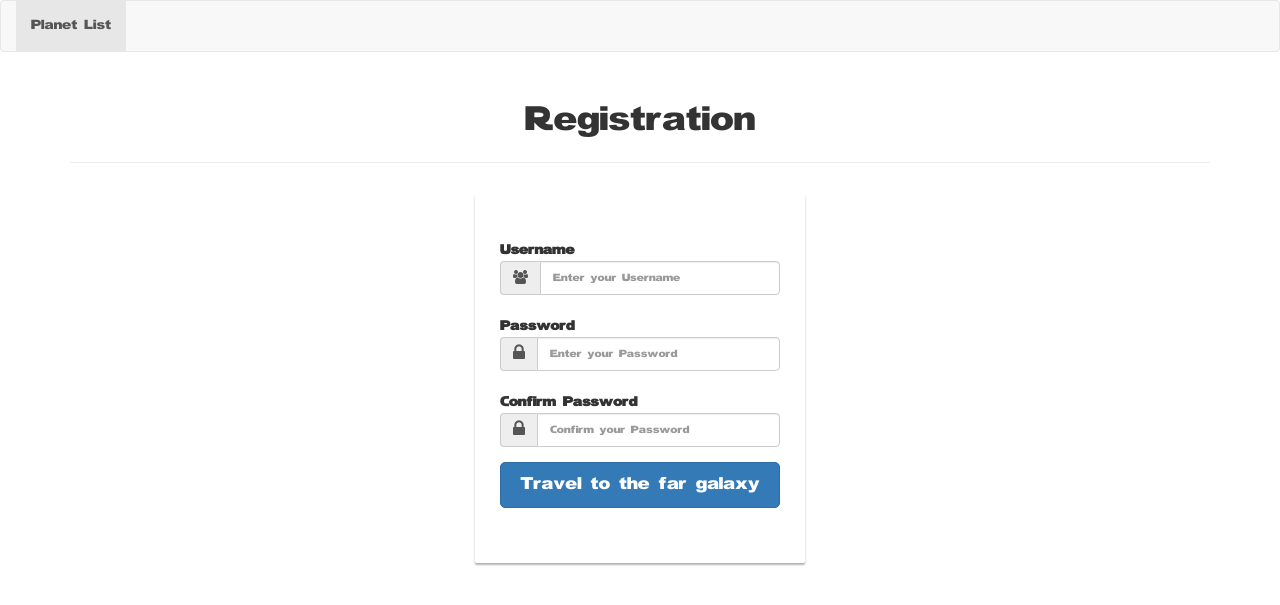
After one commit to krisztianAlt/the_world_of_Star_Wars_Heroku_version, a Flask app: page /registration in a window 1280 px wide. The commit adds this page. Shown: the top 605 px of the page. Run offline with Flask 2, Linux system fonts and the light colour scheme; some libraries are stand-ins or nearby versions.

Commit message:
Implement registration without salted password

```diff
--- a/main.py
+++ b/main.py
@@ -1,5 +1,6 @@
 from flask import Flask, render_template, request, redirect, url_for
-import requests
+# import requests
+import data_manager
 
 app = Flask(__name__)
 
@@ -9,5 +10,37 @@ def main_page():
     return render_template('index.html')
 
 
+@app.route('/registration', methods=['GET', 'POST'])
+def user_registration():
+    return render_template('registration.html')
+
+
+@app.route('/registration/add', methods=['POST'])
+def add_user_to_database():
+    # data validation:
+    username = request.form['username']
+    password = request.form['password']
+    confirm = request.form['confirm']
+    existing_usernames = data_manager.existing_users()
+    if len(username) == 0:
+        registration_error_message = 'Empty username field.'
+        return render_template('registration.html', registration_error_message=registration_error_message)
+    if username in existing_usernames:
+        registration_error_message = 'This username is already exists. Write another one.'
+        return render_template('registration.html', registration_error_message=registration_error_message)
+    if len(password) == 0:
+        registration_error_message = 'Empty password field.'
+        return render_template('registration.html', registration_error_message=registration_error_message)
+    if len(confirm) == 0:
+        registration_error_message = 'Empty confirm field.'
+        return render_template('registration.html', registration_error_message=registration_error_message)
+    if password != confirm:
+        registration_error_message = 'Password does not match the confirm password.'
+        return render_template('registration.html', registration_error_message=registration_error_message)
+    data_manager.add_new_user(username, password)
+    return render_template('index.html', registration_succeeded='registration_succeeded')
+
+
+
 if __name__ == '__main__':
     app.run(debug=True)
--- a/static/style.css
+++ b/static/style.css
@@ -1,14 +1,24 @@
-body {
+/*body {
     color: yellow;
     background-image: url('stars-in-night-sky.jpg');
+}*/
+
+/*.table-hover tbody tr:hover td, .table-hover tbody tr:hover th {
+    background-color: #428bca;
 }
+
+.modal-content {
+    background-color: black;
+    border-style: solid;
+    border-color: white;
+}*/
 
 @font-face {
     font-family: 'STARWARS';
     src: url('STARWARS.ttf') format('truetype');
 }
 
-h1, p, table {
+h1, p, table, .container-fluid {
     font-family: 'STARWARS', sans-serif;
 }
 
@@ -20,12 +30,42 @@ h1, p, table {
     border-radius: 5px;
 }
 
-.table-hover tbody tr:hover td, .table-hover tbody tr:hover th {
-    background-color: #428bca;
+.form-group{
+	margin-bottom: 15px;
 }
 
-.modal-content {
-    background-color: black;
-    border-style: solid;
-    border-color: white;
+label{
+	margin-bottom: 15px;
 }
+
+input,
+input::-webkit-input-placeholder {
+    font-size: 11px;
+    padding-top: 3px;
+}
+
+.main-login{
+    font-family: 'STARWARS', sans-serif;
+ 	background-color: #fff;
+    /* shadows and rounded borders */
+    -moz-border-radius: 2px;
+    -webkit-border-radius: 2px;
+    border-radius: 2px;
+    -moz-box-shadow: 0px 2px 2px rgba(0, 0, 0, 0.3);
+    -webkit-box-shadow: 0px 2px 2px rgba(0, 0, 0, 0.3);
+    box-shadow: 0px 2px 2px rgba(0, 0, 0, 0.3);
+
+}
+
+.main-center{
+ 	margin-top: 30px;
+ 	margin: 0 auto;
+ 	max-width: 330px;
+    padding: 40px 40px;
+
+}
+
+#registration-warning {
+    text-align: center;
+    color: red;
+}
--- /dev/null
+++ b/templates/registration.html
@@ -0,0 +1,87 @@
+<!DOCTYPE html>
+<html lang="en">
+<head>
+    <meta charset="UTF-8">
+    <meta name="viewport" content="width=device-width, initial-scale=1.0">
+    <meta http-equiv="X-UA-Compatible" content="ie=edge">
+    <title>Registration Page</title>
+
+    <script src='https://code.jquery.com/jquery-3.2.1.min.js'></script>
+    <!-- IMPORTANT: import bootstrap.min.js for modals, and import it after jquery -->
+    <script src="https://maxcdn.bootstrapcdn.com/bootstrap/3.3.7/js/bootstrap.min.js"></script>
+    <link rel="stylesheet" href="https://cdnjs.cloudflare.com/ajax/libs/font-awesome/4.7.0/css/font-awesome.min.css">
+    <link rel="stylesheet" href="https://maxcdn.bootstrapcdn.com/bootstrap/3.3.6/css/bootstrap.min.css" integrity="sha384-1q8mTJOASx8j1Au+a5WDVnPi2lkFfwwEAa8hDDdjZlpLegxhjVME1fgjWPGmkzs7" crossorigin="anonymous">
+
+    <link rel="stylesheet" href="{{url_for('static', filename='style.css')}}">
+
+    <script src="{{url_for('static', filename='table_handler.js')}}" defer></script>
+    <script src="{{url_for('static', filename='main.js')}}" defer></script>
+
+</head>
+<body>
+    <!--navigation bar-->
+    <nav class="navbar navbar-default">
+        <div class="container-fluid">
+            <ul class="nav navbar-nav">
+                <li class="active"><a href="/">Planet List</a></li>
+            </ul>
+        </div>
+    </nav>
+
+    <div class="container">
+        <div class="row main">
+            <div class="panel-heading">
+
+
+                <div class="panel-title text-center">
+                    <h1 class="title">Registration</h1>
+                    <hr />
+                </div>
+                {% if registration_error_message %}
+                    <p class="warning" id="registration-warning">{{registration_error_message}}</p>
+                {% endif %}
+            </div>
+            <div class="main-login main-center">
+                <form class="form-horizontal" action="/registration/add" method="post">
+
+                    <div class="form-group">
+                        <label for="username" class="cols-sm-2 control-label">Username</label>
+                        <div class="cols-sm-10">
+                            <div class="input-group">
+                                <span class="input-group-addon"><i class="fa fa-users fa" aria-hidden="true"></i></span>
+                                <input type="text" class="form-control" name="username" id="username"  placeholder="Enter your Username"/>
+                            </div>
+                        </div>
+                    </div>
+
+                    <div class="form-group">
+                        <label for="password" class="cols-sm-2 control-label">Password</label>
+                        <div class="cols-sm-10">
+                            <div class="input-group">
+                                <span class="input-group-addon"><i class="fa fa-lock fa-lg" aria-hidden="true"></i></span>
+                                <input type="password" class="form-control" name="password" id="password"  placeholder="Enter your Password"/>
+                            </div>
+                        </div>
+                    </div>
+
+                    <div class="form-group">
+                        <label for="confirm" class="cols-sm-2 control-label">Confirm Password</label>
+                        <div class="cols-sm-10">
+                            <div class="input-group">
+                                <span class="input-group-addon"><i class="fa fa-lock fa-lg" aria-hidden="true"></i></span>
+                                <input type="password" class="form-control" name="confirm" id="confirm"  placeholder="Confirm your Password"/>
+                            </div>
+                        </div>
+                    </div>
+
+                    <div class="form-group">
+                        <button type="submit" class="btn btn-primary btn-lg btn-block login-button">Travel to the far galaxy</button>
+                    </div>
+                </form>
+            </div>
+        </div>
+    </div>
+
+
+</body>
+</html>
--- a/the_world_of_Star_Wars_sample_data.sql
+++ b/the_world_of_Star_Wars_sample_data.sql
@@ -8,7 +8,7 @@ DROP TABLE IF EXISTS public.sw_users;
 DROP SEQUENCE IF EXISTS public.sw_users_id_seq;
 CREATE TABLE sw_users (
     id serial NOT NULL, -- primary key
-    username varchar,
+    username varchar UNIQUE,
     password varchar
 );
 
```
Also changed, not shown: data_manager.py (+14 -3 lines), templates/index.html (+24 -1 lines).
